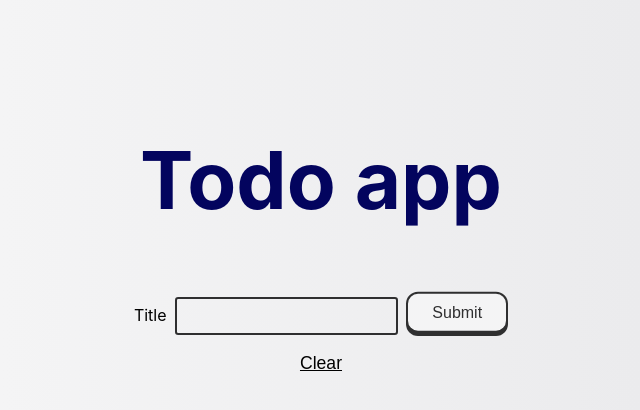
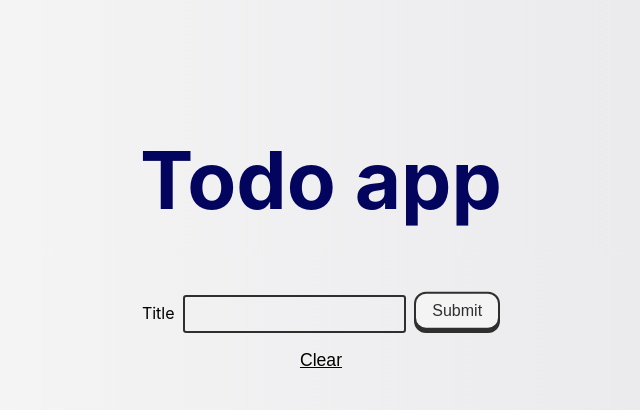
Before and after one commit to michqo/bun-next-todo-app, a Next.js app: page / in a window 1280 px wide. Shown: the top 410 px of the page, without its empty margins (319-959 px from the left). Built offline with nearby package versions, Linux system fonts and the light colour scheme.

Commit message:
Smaller submit button

```diff
--- a/src/styles/Home.module.css
+++ b/src/styles/Home.module.css
@@ -84,7 +84,7 @@
   display: block;
   border: 2px solid var(--black);
   border-radius: 0.75em;
-  padding: 0.6em 1.5em;
+  padding: 0.5em 1em;
   background: var(--white);
   color: var(--black);
   transform: translateY(-0.2em);
```
